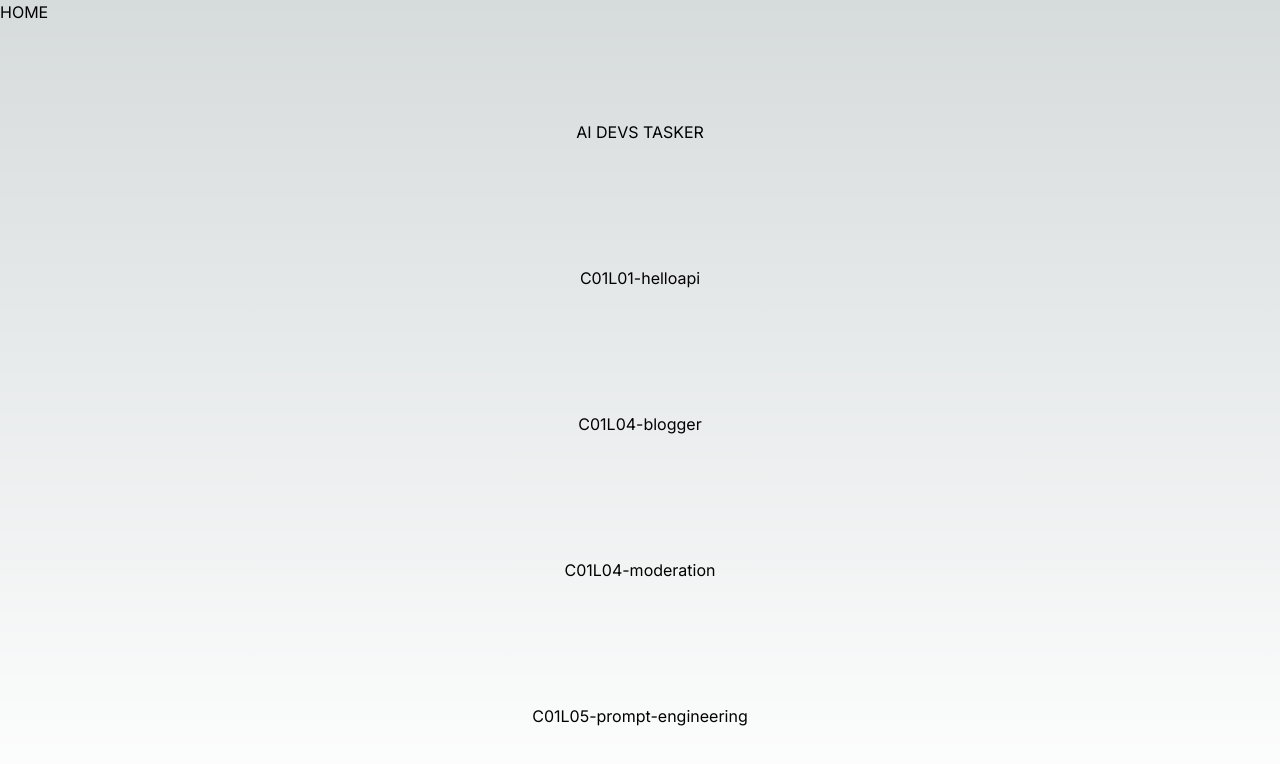
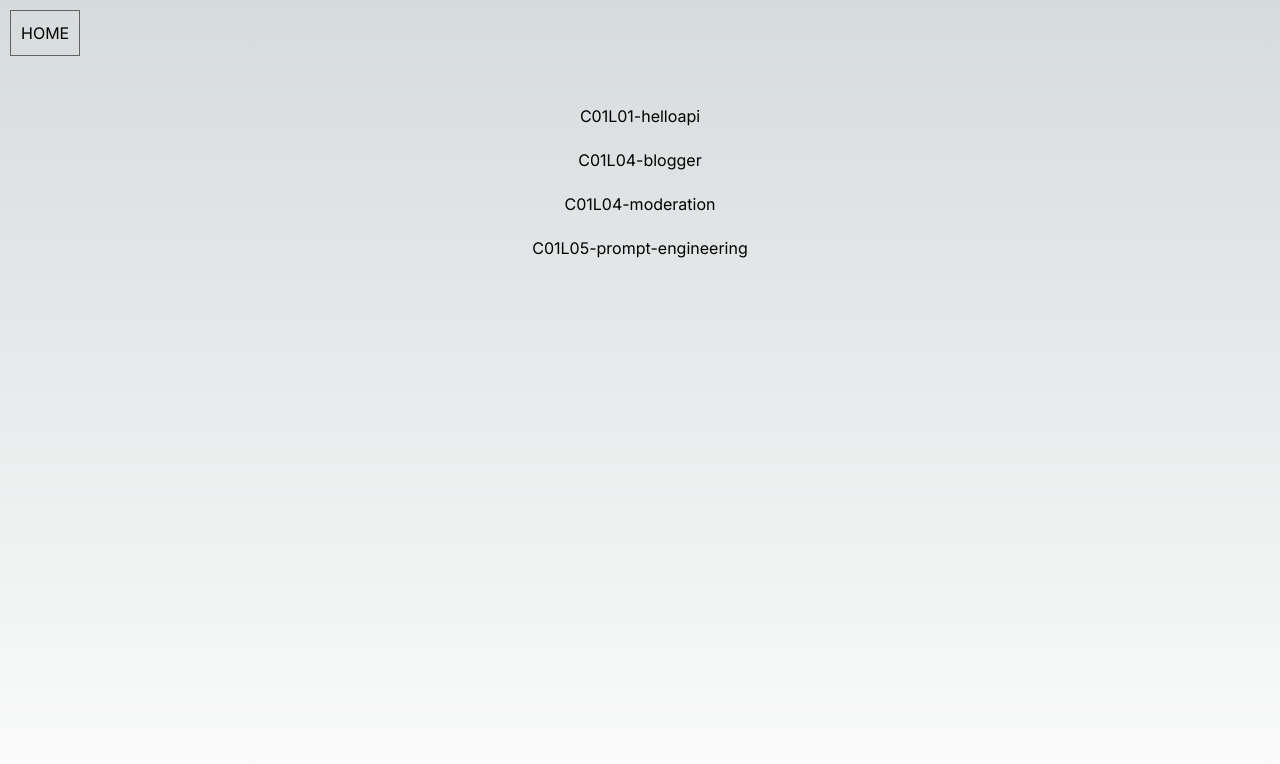
Before and after one commit to rafalgiemza/aidevs-tasker, a Next.js app: page / in a window 1280 px wide. Shown: the top 764 px of the page. Built offline with nearby package versions, Linux system fonts and the light colour scheme.

Commit message:
fix link, improve UI

```diff
--- a/package.json
+++ b/package.json
@@ -3,7 +3,7 @@
   "version": "0.1.0",
   "private": true,
   "scripts": {
-    "dev": "next dev",
+    "dev": "next dev -p 3999",
     "build": "next build",
     "start": "next start",
     "lint": "next lint"
--- a/src/app/globals.css
+++ b/src/app/globals.css
@@ -24,4 +24,15 @@ body {
       rgb(var(--background-end-rgb))
     )
     rgb(var(--background-start-rgb));
+    padding: 10px;
 }
+
+.nav {
+  display: flex;
+  align-items: center;
+}
+
+.nav-item {
+  padding: 10px;
+  border: 1px solid rgb(99, 99, 99);
+}
--- a/src/app/layout.tsx
+++ b/src/app/layout.tsx
@@ -6,7 +6,7 @@ import Link from "next/link";
 const inter = Inter({ subsets: ["latin"] });
 
 export const metadata: Metadata = {
-  title: "Create Next App",
+  title: "AI DEVS TASKER",
   description: "Generated by create next app",
 };
 
@@ -18,7 +18,11 @@ export default function RootLayout({
   return (
     <html lang="en">
       <body className={inter.className}>
-        <Link href={""}>HOME</Link>
+        <nav className="nav">
+          <Link href={"/"} className="nav-item">
+            HOME
+          </Link>
+        </nav>
         {children}
       </body>
     </html>
--- a/src/app/page.tsx
+++ b/src/app/page.tsx
@@ -2,9 +2,7 @@ import Link from "next/link";
 
 export default async function Home() {
   return (
-    <main className="flex min-h-screen flex-col items-center justify-between p-24">
-      <h1>AI DEVS TASKER</h1>
-
+    <main className="flex min-h-screen flex-col items-center gap-5 p-12">
       <Link href={"/C01L01-helloapi"}>C01L01-helloapi</Link>
       <Link href={"/C01L04-blogger"}>C01L04-blogger</Link>
       <Link href={"/C01L04-moderation"}>C01L04-moderation</Link>
```
